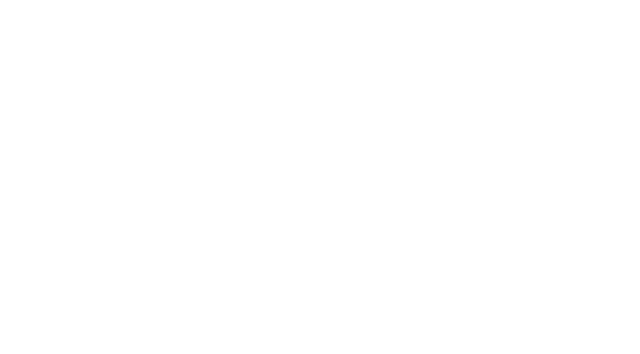
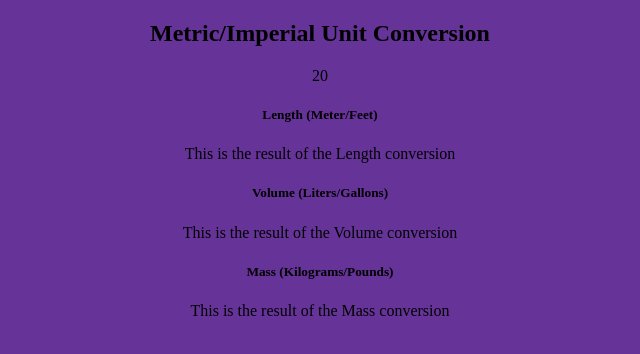
Before and after one commit to PherbCampton/unit-converter, a plain HTML site: page index.html in a window 1280 px wide. Shown: the whole page, without its empty margins (320-960 px from the left). Drawn offline with Linux system fonts and the light colour scheme.

Commit message:
Created new files

```diff
--- a/index.html
+++ b/index.html
@@ -4,9 +4,28 @@
     <meta charset="UTF-8">
     <meta http-equiv="X-UA-Compatible" content="IE=edge">
     <meta name="viewport" content="width=device-width, initial-scale=1.0">
+    <link rel="stylesheet" href="main.css">
+    <script src="index.js"></script>
     <title>Document</title>
 </head>
 <body>
+    <section class="container1">
+        <h2>Metric/Imperial Unit Conversion</h2>
+        <span class="input">20</span>
+    <br>
+    </section>
+
+    <section class="container2">
+        <h5 class="result1">Length (Meter/Feet)</h5>
+        <p>This is the result of the Length conversion</p>
+
+        <h5 class="result2">Volume (Liters/Gallons)</h5>
+        <p>This is the result of the Volume conversion</p>
+
+        <h5 class="result3">Mass (Kilograms/Pounds)</h5>
+        <p>This is the result of the Mass conversion</p>
+    </section>
+
 
 </body>
 </html>
--- /dev/null
+++ b/main.css
@@ -0,0 +1,8 @@
+
+html, body {
+margin: auto;
+padding: 0;
+max-width: 500px;
+text-align: center;
+background: rebeccapurple;
+}
```
Also changed, not shown: index.js (added).
